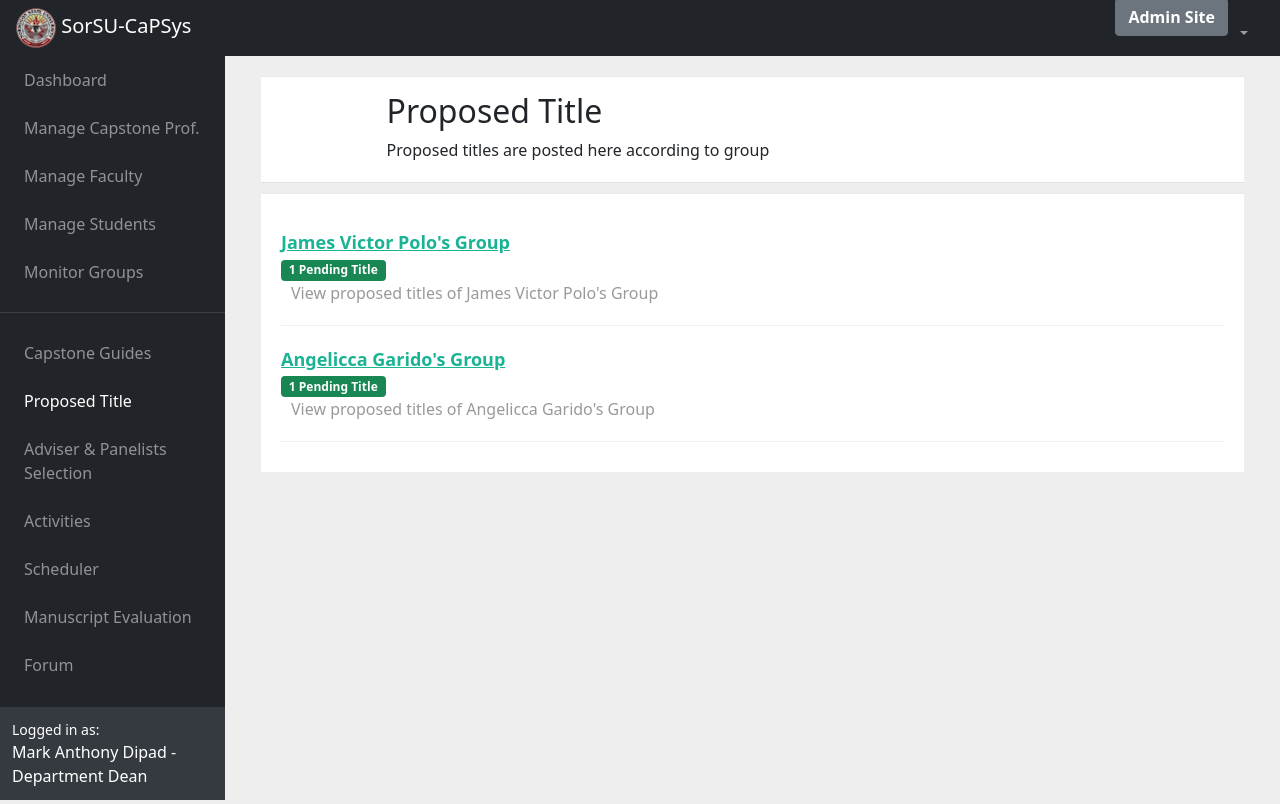
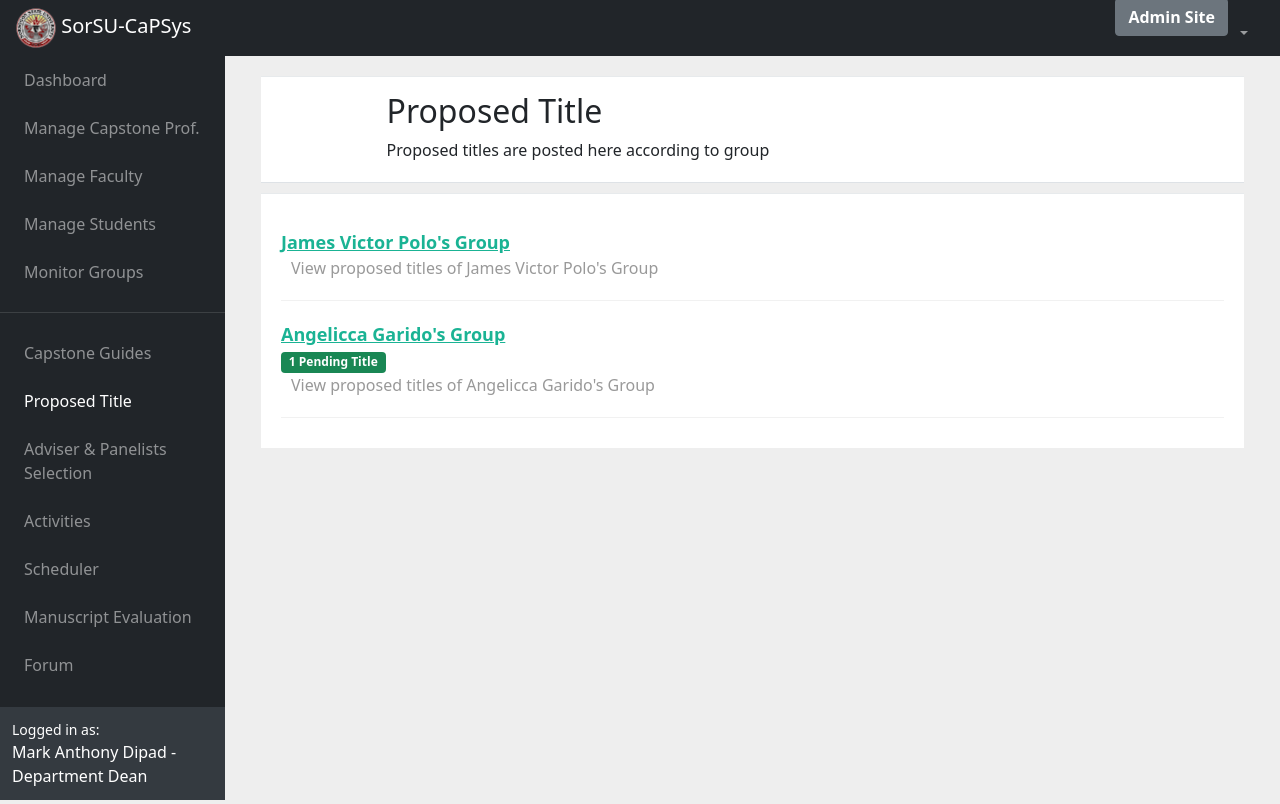
Before and after one commit to johnmathewdino/to_heroku, a Django app: page /faculty/proposal/title/ in a window 1280 px wide. Shown: the top 804 px of the page. Run offline with Django 3.2, Linux system fonts and the light colour scheme; a user stored in the database is signed in; data comes from the database, SQL or seed files in the repository; both versions use the stored data as it was after the commit; some libraries are stand-ins or nearby versions.

Commit message:
fix session

```diff
--- a/proposaltitle/templates/proposaltitle/faculty/FacultyTitle.html
+++ b/proposaltitle/templates/proposaltitle/faculty/FacultyTitle.html
@@ -149,8 +149,8 @@ Proposed Title
                 <div class="col-md-9" href="">
                     <a href="{% url 'Title_List' groups.1 %}" class="forum-item-title">{{ groups.0 | title }}
                     </a>
-                    {% if title_count != 0 %}
-                    <span class="badge bg-success">{{ title_count }} Pending Title</span>
+                    {% if groups.3 != 0 %}
+                    <span class="badge bg-success">{{ groups.3 }} Pending Title</span>
                     {% endif %}
                     <div class="forum-sub-title">
 
--- a/proposaltitle/views.py
+++ b/proposaltitle/views.py
@@ -67,17 +67,18 @@ def FacultyTitleview(response):
             name = title.group
             id = title.user_id
             user = UserProfile.objects.get(id=id)
-
-            if [name,id,user] not in groupnames:
+            title_count = ProposeTitle.objects.filter(
+                user=id, status="").count()
+            if [name,id,user, title_count] not in groupnames:
                 # print(name)
                 # print(title.user)
                 if title.group != "None":
-                    groupnames.append([name,id,user])
+                    groupnames.append([name, id, user, title_count])
                     print("here")
                 if title.group == "None" :
-                    groupnames.append([title.user.get_full_name ,id])
+                    groupnames.append([title.user.get_full_name, id, title_count])
 
-        title_count = ProposeTitle.objects.filter(user=id, status="").count()
+
         print(title_count)
         userrole = response.user.userprofile.role
         name = response.user.get_full_name()
```
Also changed, not shown: db.sqlite3.
